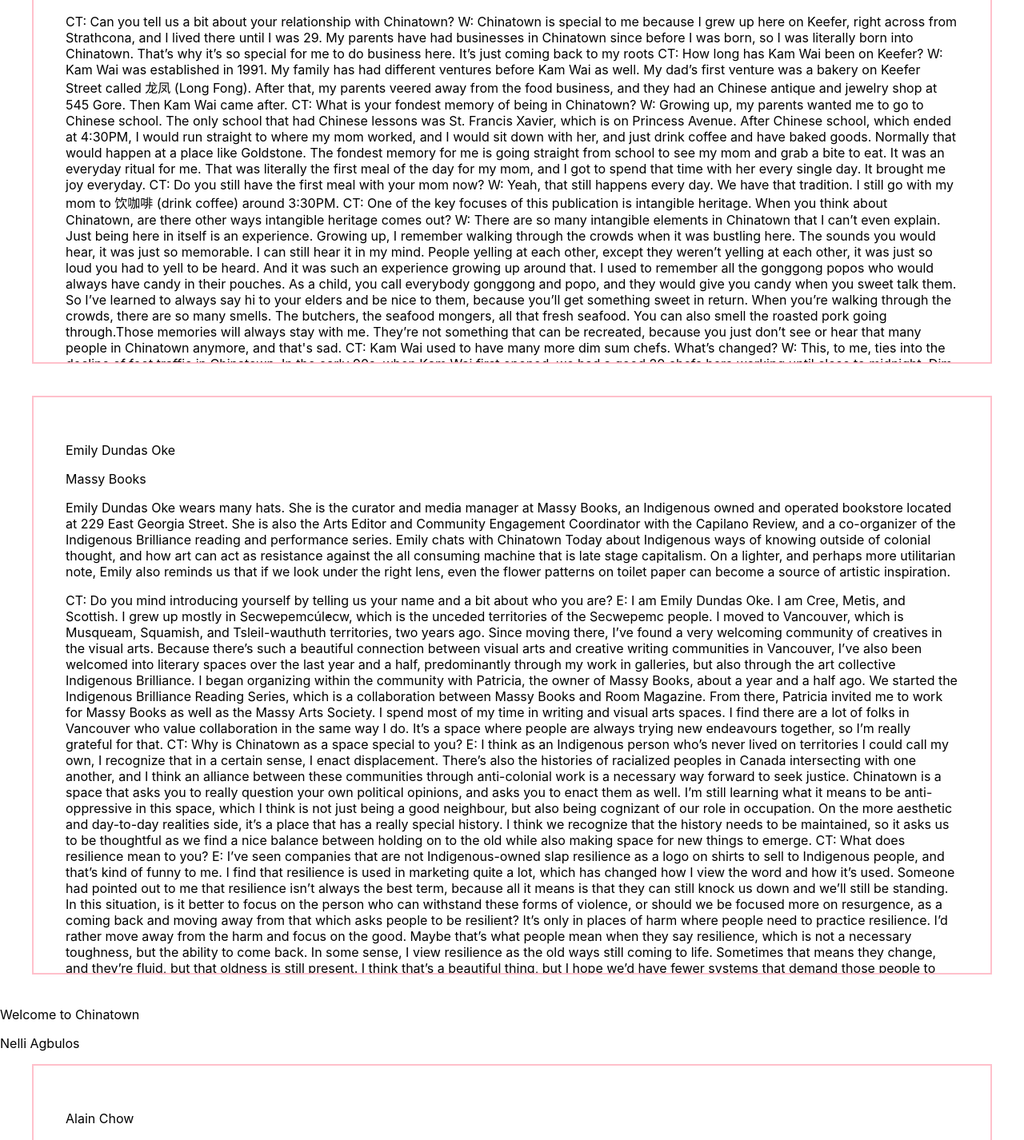
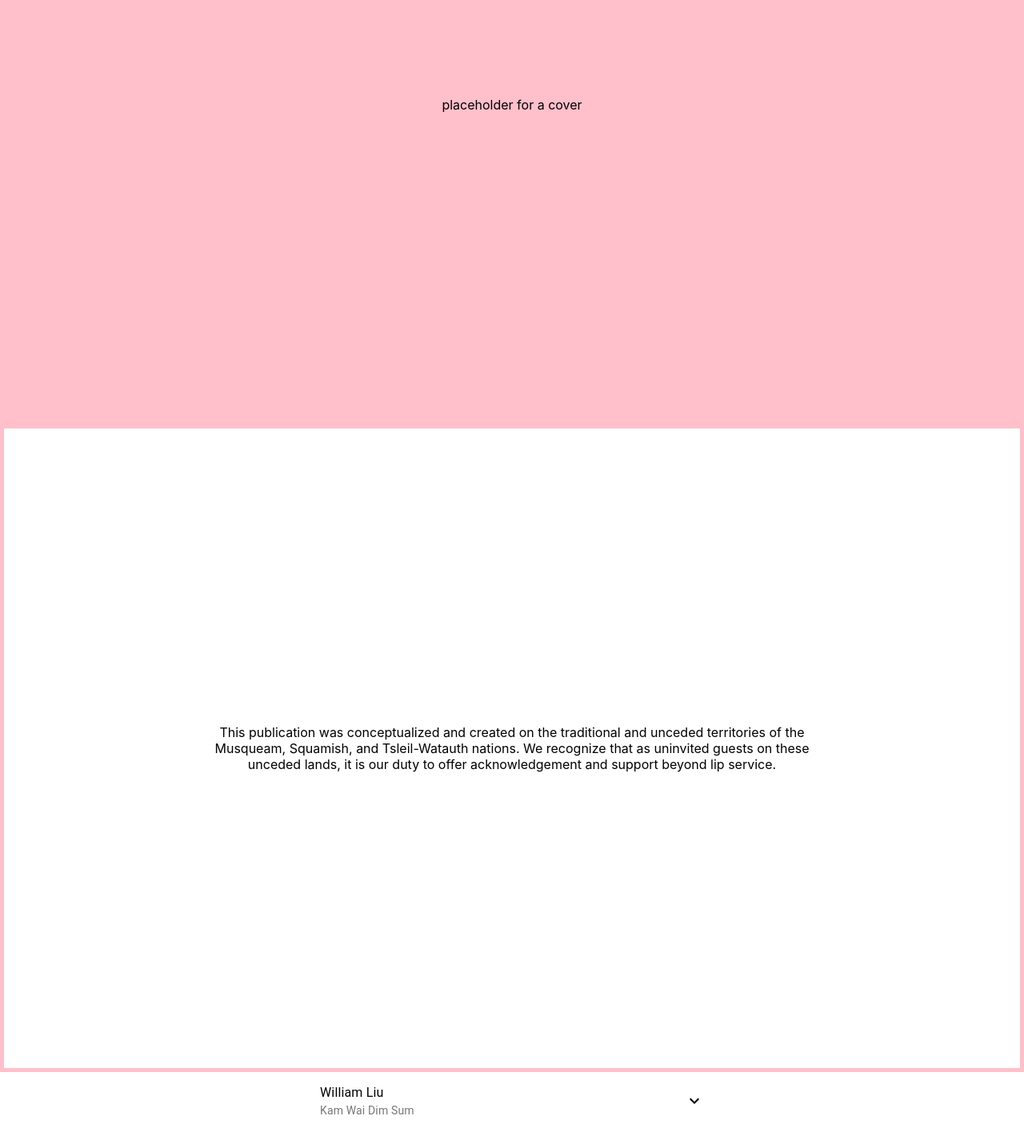
Before and after one commit to ybxiang05/chinatown-stories, a React (Create React App) app: page / in a window 1280 px wide. Shown: the part 269-1695 px from the top of the page at 80% size. Built offline with nearby package versions, Linux system fonts and the light colour scheme.

Commit message:
change how texts are displayed; add cover; add land acknowledgement; Nic don't judge me I'm committing everything at once I know it's bad

```diff
--- a/package.json
+++ b/package.json
@@ -3,6 +3,8 @@
   "version": "0.1.0",
   "private": true,
   "dependencies": {
+    "@material-ui/core": "^4.11.1",
+    "@material-ui/icons": "^4.9.1",
     "@testing-library/jest-dom": "^4.2.4",
     "@testing-library/react": "^9.3.2",
     "@testing-library/user-event": "^7.1.2",
--- a/src/App.js
+++ b/src/App.js
@@ -1,20 +1,33 @@
 import React from "react";
 import styled from "styled-components";
+import Cover from "./components/Cover";
+import LandAcknowledgement from "./components/LandAcknowledgement";
 import Menu from "./components/Menu";
+import Accordion from "./components/Accordion";
 import Interview from "./components/Interview";
-import content from "./interviews/content";
+import content from "./interviews/Content";
 import Tray from "./images/tray_ma.png";
 
 const StyledApp = styled.div``;
 
 function App() {
+  const interviewsOnly = content.filter(interview => interview.type === "interview");
   return (
     <StyledApp className="App">
-      <Menu />
-      {content.map(item => (
+      <Cover />
+      <LandAcknowledgement />
+      {interviewsOnly.map(interview => (
+        <Accordion
+          title={interview.title}
+          subtitle={interview.subtitle}
+          blurb={interview.blurb}
+          content={interview.content}
+        />
+      ))}
+      {/* {content.map(item => (
         <Interview key={item.title} content={item} />
-      ))}
-      <img src={Tray} />
+      ))} */}
+      {/* <img src={Tray} /> */}
     </StyledApp>
   );
 }
--- /dev/null
+++ b/src/components/Accordion.js
@@ -0,0 +1,63 @@
+import React from "react";
+import styled from "styled-components";
+import { Collapse, List, ListItem, ListItemIcon, ListItemText } from "@material-ui/core";
+import ExpandLess from "@material-ui/icons/ExpandLess";
+import ExpandMore from "@material-ui/icons/ExpandMore";
+
+const StyledListItemText = styled(ListItemText)`
+  .MuiListItemText-root {
+    justify-content: center;
+    margin-left: 200px;
+  }
+  .MuiListItemText-multiline {
+    display: flex;
+    flex-direction: column;
+  }
+`;
+
+const StyledListItem = styled(ListItem)`
+  display: flex;
+  flex-direction: column;
+
+  p {
+    padding: 0 20%;
+  }
+`;
+
+const StyledInterview = styled.div`
+  padding: 0 30%;
+`;
+
+const Accordion = props => {
+  const { title, subtitle, blurb, content } = props;
+  const [open, setOpen] = React.useState(false);
+  const handleClick = () => {
+    setOpen(!open);
+  };
+  const contentText = content.split("*");
+  return (
+    <>
+      <StyledInterview>
+        <ListItem button onClick={handleClick}>
+          <StyledListItemText primary={title} secondary={subtitle} />
+          {open ? <ExpandLess /> : <ExpandMore />}
+        </ListItem>
+      </StyledInterview>
+      <Collapse in={open} unmountOnExit>
+        <List component="div">
+          <StyledListItem button>
+            <ListItemIcon />
+            <p>{blurb}</p>
+            <div>
+              {contentText.map(paragraph => (
+                <p>{paragraph}</p>
+              ))}
+            </div>
+          </StyledListItem>
+        </List>
+      </Collapse>{" "}
+    </>
+  );
+};
+
+export default Accordion;
--- /dev/null
+++ b/src/components/Cover.js
@@ -0,0 +1,23 @@
+import React from "react";
+import styled from "styled-components";
+
+const StyledCover = styled.div`
+  background-color: pink;
+  height: 100vh;
+  display: flex;
+  justify-content: center;
+  p {
+    align-self: center;
+    text-align: center;
+  }
+`;
+
+const Cover = () => {
+  return (
+    <StyledCover>
+      <p>placeholder for a cover</p>
+    </StyledCover>
+  );
+};
+
+export default Cover;
--- /dev/null
+++ b/src/components/LandAcknowledgement.js
@@ -0,0 +1,29 @@
+import React from "react";
+import styled from "styled-components";
+
+const StyledAck = styled.div`
+  border: 5px solid pink;
+  height: 100vh;
+  display: flex;
+  justify-content: center;
+  p {
+    align-self: center;
+    margin: 20%;
+    text-align: center;
+  }
+`;
+
+const LandAcknowledgement = () => {
+  return (
+    <StyledAck>
+      <p>
+        This publication was conceptualized and created on the traditional and unceded territories
+        of the Musqueam, Squamish, and Tsleil-Watauth nations. We recognize that as uninvited guests
+        on these unceded lands, it is our duty to offer acknowledgement and support beyond lip
+        service.
+      </p>
+    </StyledAck>
+  );
+};
+
+export default LandAcknowledgement;
```
Also changed, not shown: src/interviews/content.js, 1 other file (tests, documents, lock files or other folders).
